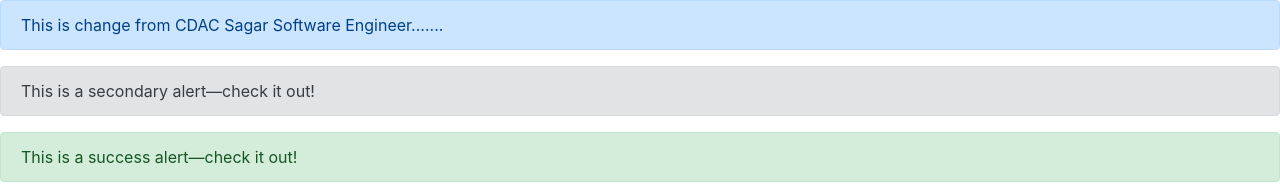
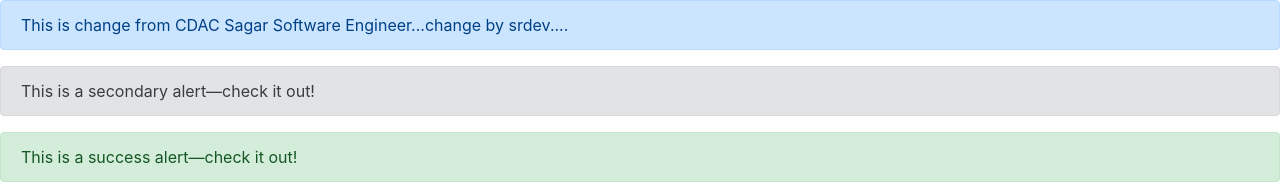
Before and after one commit to Sagar23023/cdac_git_practice, a plain HTML site: page index.html in a window 1280 px wide. Shown: the top 184 px of the page. Drawn offline with Linux system fonts and the light colour scheme.

Commit message:
successfully make changes by srdev

```diff
--- a/index.html
+++ b/index.html
@@ -9,7 +9,7 @@
 </head>
 <body>
     <div class="alert alert-primary" role="alert">
-        This is change from CDAC Sagar Software Engineer.......
+        This is change from CDAC Sagar Software Engineer...change by srdev....
       </div>
       <div class="alert alert-secondary" role="alert">
         This is a secondary alert—check it out!
```
